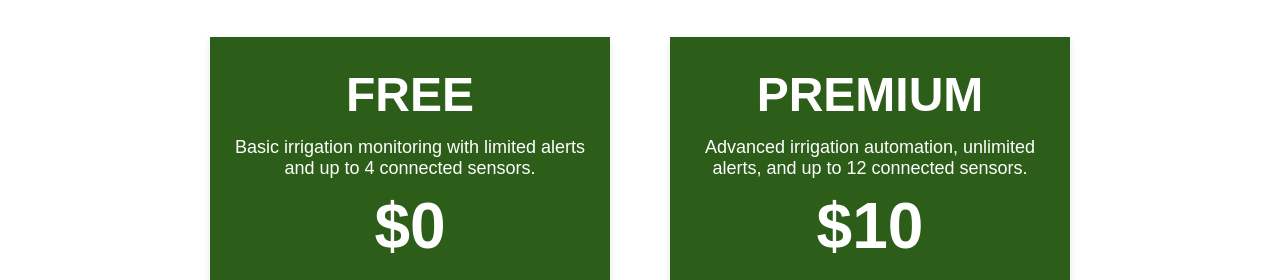
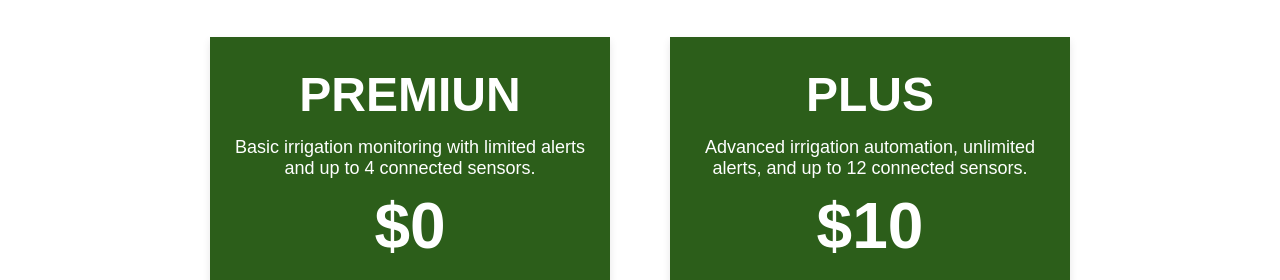
Before and after one commit to Grupo-3-IoTeam/ThirstySeed-Landing, a plain HTML site: page index.html in a window 1280 px wide. Shown: the part 748-1028 px from the top of the page. Drawn offline with Linux system fonts and the light colour scheme; a web font is replaced by a local one.

Commit message:
Update index.html

```diff
--- a/index.html
+++ b/index.html
@@ -81,7 +81,7 @@
         <h2>PLANS</h2>
         <div class="plan-container">
             <div class="plan">
-                <h3>FREE</h3>
+                <h3>PREMIUN</h3>
                 <p class="description">Basic irrigation monitoring with limited alerts and up to 4 connected sensors.</p>
                 <p class="price">$0</p>
                 <ul>
@@ -92,7 +92,7 @@
                 <button>GET STARTED</button>
             </div>
             <div class="plan">
-                <h3>PREMIUM</h3>
+                <h3>PLUS</h3>
                 <p class="description">Advanced irrigation automation, unlimited alerts, and up to 12 connected sensors.</p>
                 <p class="price">$10</p>
                 <ul>
```
